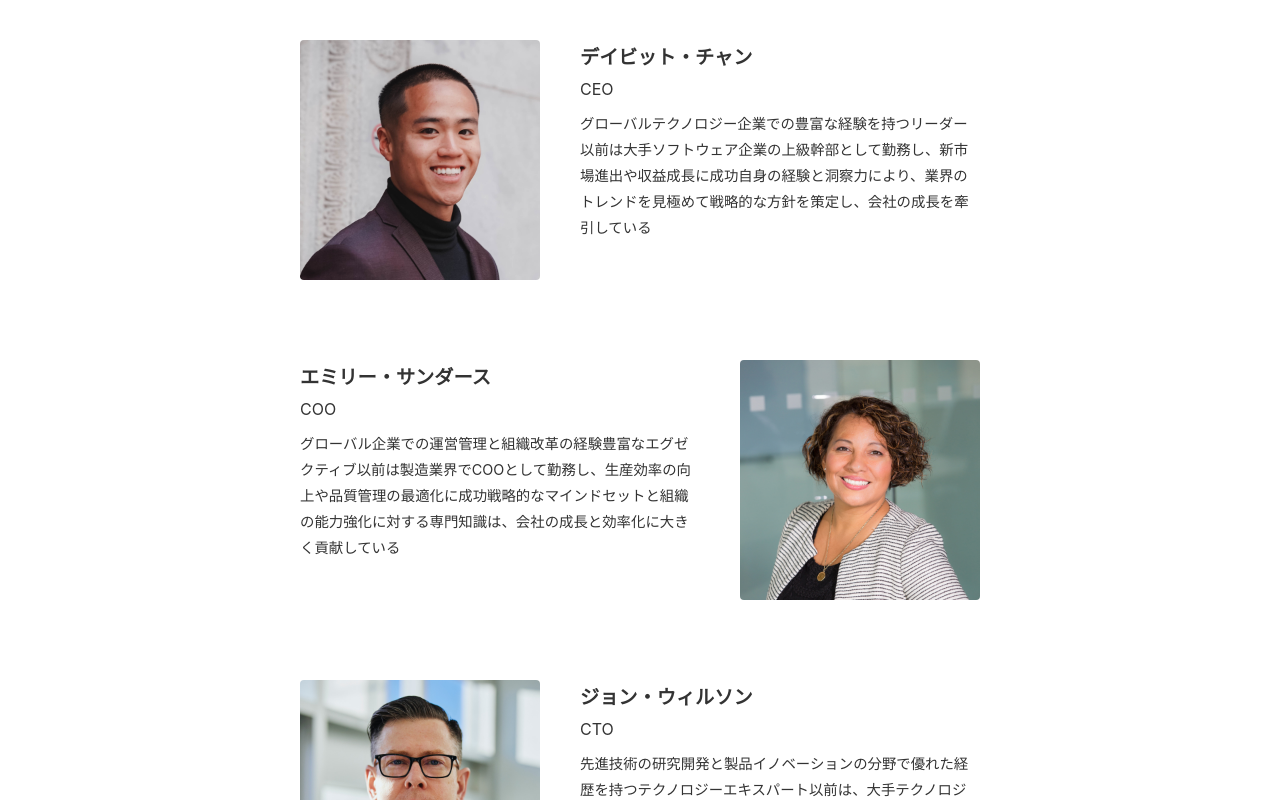
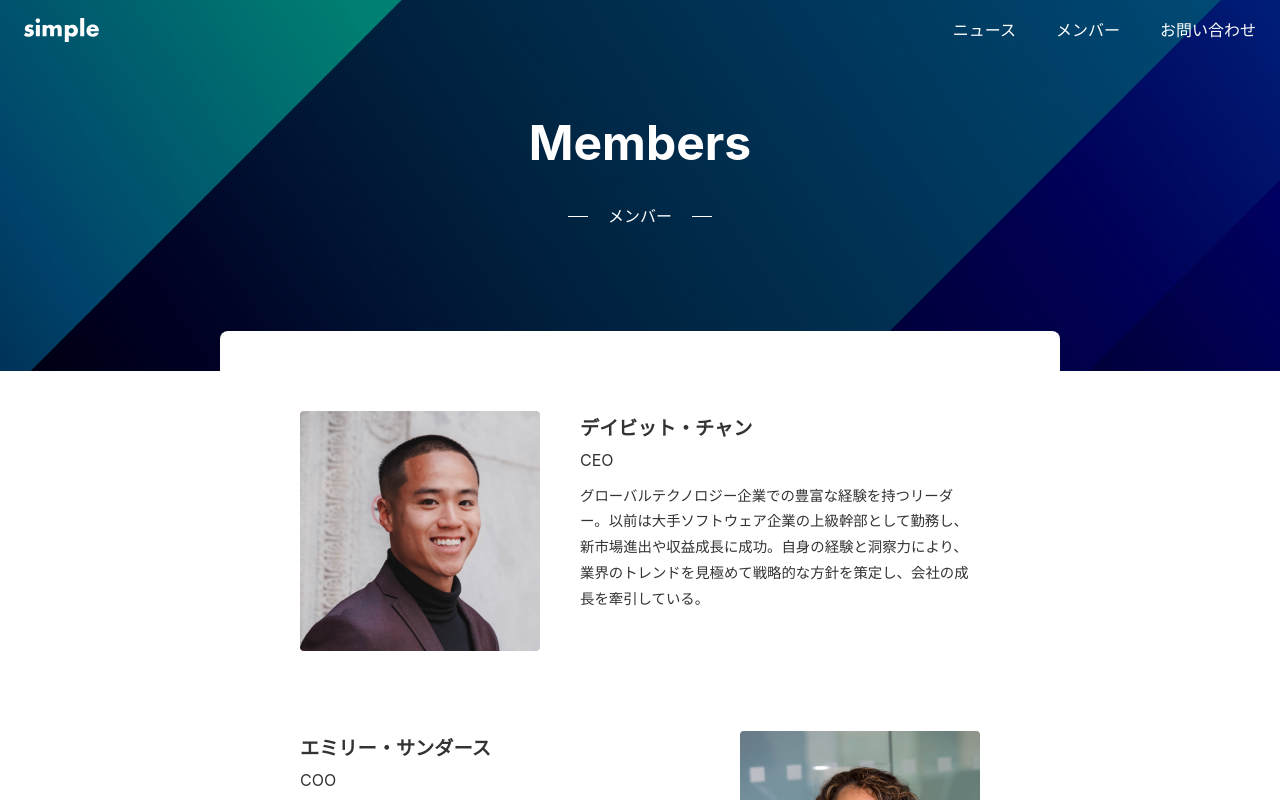
Before and after one commit to Yota0525/my-next-project, a Next.js app: page /members in a window 1280 px wide. Shown: the top 800 px of the page. Built offline with nearby package versions, Linux system fonts and the light colour scheme.

Commit message:
コンポーネント共通化

```diff
--- /dev/null
+++ b/app/_components/Hero/index.module.css
@@ -0,0 +1,55 @@
+.container {
+    position: relative;
+    display: flex;
+    align-items: center;
+    justify-content: center;
+    background-color: rgba(0, 0, 0, 0.5);
+    color: #fff;
+    overflow: hidden;
+    padding: 100px 0;
+}
+
+.title {
+    font-size: 3rem;
+    font-weight: bold;
+    text-align: center;
+    margin-bottom: 1rem;
+}
+
+.sub {
+    display: flex;
+    align-items: center;
+    gap: 20px;
+    margin-bottom: 40px;
+    justify-content: center;
+}
+
+.sub::before {
+    content: "";
+    display: block;
+    height: 1px;
+    width: 20px;
+    background-color: var(--color-text-unpainted);
+}
+
+.sub::after {
+    content: "";
+    display: block;
+    height: 1px;
+    width: 20px;
+    background-color: var(--color-text-unpainted);
+}
+
+.bgimg {
+    position: absolute;
+    top: 0;
+    right: 0;
+    height: 600px;
+    width: 100%;
+    object-fit: cover;
+    object-position: right;
+    display: flex;
+    align-items: center;
+    justify-content: center;
+    z-index: -1;
+}
--- /dev/null
+++ b/app/_components/Hero/index.tsx
@@ -0,0 +1,25 @@
+import Image from "next/image";
+import styles from "./index.module.css"
+
+type Props = {
+    title: string;
+    sub: string;
+};
+
+export default function Hero({ title, sub }: Props) {
+    return (
+        <section className={styles.container}>
+            <div>
+                <h1 className={styles.title}>{title}</h1>
+                <p className={styles.sub}>{sub}</p>
+            </div>
+            <Image
+                className={styles.bgimg}
+                src="/img-mv.jpg"
+                alt=""
+                width={4000}
+                height={1200}
+            />
+        </section>
+    );
+}
--- a/app/members/layout.tsx
+++ b/app/members/layout.tsx
@@ -1,9 +1,15 @@
 import Sheet from "../_components/Sheet";
+import Hero from "../_components/Hero";
 
 type Props = {
     children: React.ReactNode;
 };
 
 export default function RootLayout({ children }: Props) {
-    return <Sheet>{children}</Sheet>;
+    return (
+        <>
+            <Hero title="Members" sub="メンバー" />
+            <Sheet>{children}</Sheet>;
+        </>
+    );
 }
--- a/app/members/page.tsx
+++ b/app/members/page.tsx
@@ -14,9 +14,9 @@
             },
             name: "デイビット・チャン",
             position: "CEO",
-            profile: "グローバルテクノロジー企業での豊富な経験を持つリーダー" +
-                        "以前は大手ソフトウェア企業の上級幹部として勤務し、新市場進出や収益成長に成功" +
-                        "自身の経験と洞察力により、業界のトレンドを見極めて戦略的な方針を策定し、会社の成長を牽引している",
+            profile: "グローバルテクノロジー企業での豊富な経験を持つリーダー。" +
+                        "以前は大手ソフトウェア企業の上級幹部として勤務し、新市場進出や収益成長に成功。" +
+                        "自身の経験と洞察力により、業界のトレンドを見極めて戦略的な方針を策定し、会社の成長を牽引している。",
         },
         {
             id: "2",
@@ -27,9 +27,9 @@
             },
             name: "エミリー・サンダース",
             position: "COO",
-            profile: "グローバル企業での運営管理と組織改革の経験豊富なエグゼクティブ" +
-                        "以前は製造業界でCOOとして勤務し、生産効率の向上や品質管理の最適化に成功" +
-                        "戦略的なマインドセットと組織の能力強化に対する専門知識は、会社の成長と効率化に大きく貢献している",
+            profile: "グローバル企業での運営管理と組織改革の経験豊富なエグゼクティブ。" +
+                        "以前は製造業界でCOOとして勤務し、生産効率の向上や品質管理の最適化に成功。" +
+                        "戦略的なマインドセットと組織の能力強化に対する専門知識は、会社の成長と効率化に大きく貢献している。",
         },
         {
             id: "3",
@@ -40,9 +40,9 @@
             },
             name: "ジョン・ウィルソン",
             position: "CTO",
-            profile: "先進技術の研究開発と製品イノベーションの分野で優れた経歴を持つテクノロジーエキスパート" +
-                        "以前は、大手テクノロジー企業の研究開発部門で主任エンジニアとして勤務し、革新的な製品の開発に携わった" +
-                        "最新の技術トレンドに精通し、当社の製品ポートフォリオを革新的かつ競争力のあるものにするためにリサーチと開発をリードしている",
+            profile: "先進技術の研究開発と製品イノベーションの分野で優れた経歴を持つテクノロジーエキスパート。" +
+                        "以前は、大手テクノロジー企業の研究開発部門で主任エンジニアとして勤務し、革新的な製品の開発に携わった。" +
+                        "最新の技術トレンドに精通し、当社の製品ポートフォリオを革新的かつ競争力のあるものにするためにリサーチと開発をリードしている。",
         },
     ],
 };
```
